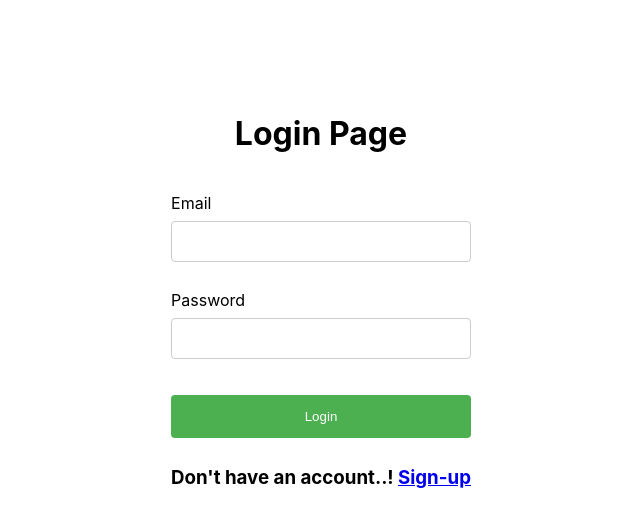
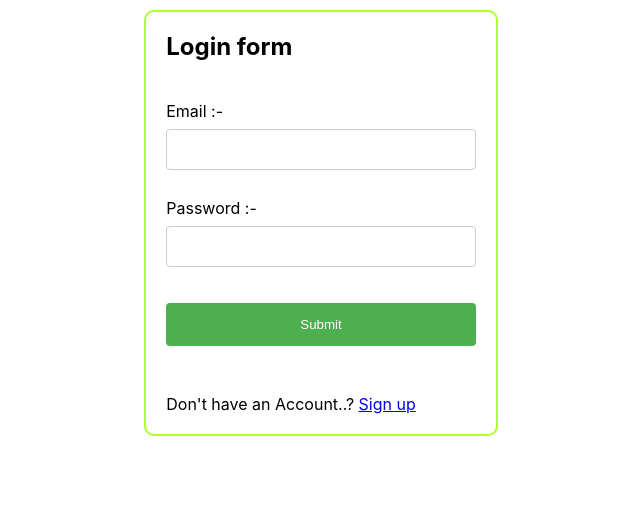
Before and after one commit to sumitkr123/sumit-bhardwaj-Finance-Tracker, a React (Create React App) app: page /login in a window 1280 px wide. Shown: the top 526 px of the page, without its empty margins (319-959 px from the left). Built offline with nearby package versions, Linux system fonts and the light colour scheme.

Commit message:
15-05-23 added yup validation in all forms

```diff
--- a/src/pages/auth_screens/login/index.js
+++ b/src/pages/auth_screens/login/index.js
@@ -1,149 +1,102 @@
+import * as yup from "yup";
+
+import { yupResolver } from "@hookform/resolvers/yup";
+import { useForm } from "react-hook-form";
 import { Link, useNavigate } from "react-router-dom";
-import "../../../assets/styles/login.css";
-import { useEffect, useState } from "react";
-import { FormField } from "../../../components/FormFields/FormField";
 
-const initialValues = {
-  email: "",
-  password: "",
-};
-
-const validationSchema = {
-  email: {
-    label: "Email",
-    type: "email",
-    rules: {
-      required: true,
-    },
-  },
-  password: {
-    label: "Password",
-    type: "password",
-    rules: {
-      required: true,
-      // min: 8,
-    },
-  },
-};
-
-const FieldWrapper = ({ loginForm, setLoginForm, ...rest }) => (
-  <FormField
-    {...rest}
-    {...loginForm}
-    onChange={(value) => {
-      let a = { ...loginForm.values };
-      a[rest.name] = value;
-      setLoginForm((old) => ({ ...old, values: a }));
-    }}
-  />
-);
 
 export const Login = () => {
+  let existingData = JSON.parse(localStorage.getItem("all_users_data"));
+
+  const validationSchema = yup.object().shape({
+    email: yup
+      .string()
+      .trim()
+      .test({
+        name: "email",
+        skipAbsent: true,
+        test(value, ctx) {
+          if (value.trim() === "") {
+            return ctx.createError({
+              message: `**Email can't be empty..!`,
+            });
+          } else {
+            let flag = 0;
+
+            for (let i in existingData) {
+              if (existingData[i].email === value) {
+                flag = 1;
+                break;
+              }
+            }
+
+            if (flag == 0) {
+              return ctx.createError({
+                message: `**Email doesn't exist..!`,
+              });
+            }
+          }
+          return true;
+        },
+      }),
+    password: yup
+      .string()
+      .trim()
+      .test({
+        name: "password",
+        skipAbsent: true,
+        test(value, ctx) {
+          if (value.trim() === "") {
+            return ctx.createError({
+              message: `**Password can't be empty..!`,
+            });
+          } else {
+            let flag = 0;
+
+            for (let i in existingData) {
+              if (
+                existingData[i].email === this.parent.email &&
+                existingData[i].pass === value
+              ) {
+                flag = 1;
+                break;
+              }
+            }
+
+            if (flag == 0) {
+              return ctx.createError({
+                message: `**Password doesn't match..!`,
+              });
+            }
+          }
+          return true;
+        },
+      }),
+  });
+
+  const {
+    register,
+    handleSubmit,
+    formState: { errors },
+  } = useForm({
+    resolver: yupResolver(validationSchema),
+    mode: "all",
+  });
+
   const navigate = useNavigate();
 
-  const [loginForm, setLoginForm] = useState({
-    values: initialValues,
-    errors: {},
-    submit: false,
-  });
-
-  useEffect(() => {
-    if (loginForm.submit === true) {
-      validateFormValues();
-    }
-  }, [loginForm.values]);
-
-  const validateFormValues = () => {
-    const tempErrors = { ...loginForm.errors };
-    Object.keys(validationSchema).forEach((field) => {
-      const errors = getFieldErrors(validationSchema[field], field);
-      if (errors.length) {
-        tempErrors[field] = errors;
-      } else {
-        // delete field errors if exists
-        if (tempErrors[field]) {
-          delete tempErrors[field];
-        }
-      }
-    });
-    setLoginForm((old) => ({ ...old, errors: tempErrors }));
-    return tempErrors;
-  };
-
-  const fieldPropsCommon = {
-    loginForm,
-    setLoginForm,
-  };
-
-  const getFieldErrors = (fieldInfo, fieldName) => {
-    return (
-      Object.keys(fieldInfo["rules"])
-        .map((ruleType) => {
-          switch (ruleType) {
-            case "isExist":
-              return validateExist(
-                fieldInfo["rules"][ruleType],
-                fieldName,
-                loginForm.values[fieldName],
-                fieldInfo["type"]
-              );
-            default:
-              // required
-              return (
-                !loginForm.values[fieldName].trim() &&
-                `${fieldInfo["label"]} is required`
-              );
-          }
-        })
-        // remove false items from the validation messages
-        .filter((item) => item)
-    );
-  };
-
-  const validateExist = (ruleValue, fieldName, fieldValue, fieldType) => {
-    // switch (fieldType) {
-    //   case "file":
-    //     return (
-    //       fieldValue.size > ruleValue &&
-    //       `${fieldName} size cannot exceed ${ruleValue} KB`
-    //     );
-    //   case "number":
-    //     return (
-    //       fieldValue > ruleValue &&
-    //       `${fieldName} cannot exceed ${ruleValue} INR`
-    //     );
-    //   default:
-    //     // for rest of the fields
-    //     return (
-    //       fieldValue.length > ruleValue &&
-    //       `${fieldName} cannot exceed ${ruleValu e} in length`
-    //     );
-    // }
-  };
-
-  const onSubmit = (e) => {
-    e.preventDefault();
-
-    setLoginForm((old) => ({ ...old, submit: true }));
-
-    const newErrors = validateFormValues();
-    if (Object.keys(newErrors).length === 0) {
-      let existingData = JSON.parse(localStorage.getItem("all_users_data"));
-
-      if (existingData) {
+  const onSubmit = async (data) => {
     let randomstr = "";
     randomstr +=
-          loginForm.values.email +
-          loginForm.values.email.split("").reverse().join("") +
-          loginForm.values.password;
+      data.email + data.email.split("").reverse().join("") + data.password;
 
     let flag = 0;
     let auth_data = {};
 
     for (let i in existingData) {
       if (
-            existingData[i].email === loginForm.values.email &&
-            existingData[i].pass === loginForm.values.password
+        existingData[i].email === data.email &&
+        existingData[i].pass === data.password
       ) {
         auth_data = existingData[i];
         flag = 1;
@@ -158,53 +111,41 @@ export const Login = () => {
     } else {
       alert("Email or Password is incorrect..!");
     }
-      } else {
-        navigate("/register");
-      }
-      // const valueToSave = { ...values };
-      // delete valueToSave['receipt_obj']
-      // save(valueToSave);
-      // navigate("/transactions");
-    }
   };
 
   return (
-    <>
     <div className="container">
-        <div className="loginform">
-          <div className="logincontent">
-            <h1>Login Page</h1>
-
+      <div className="formdiv">
+        <form className="form" onSubmit={handleSubmit(onSubmit)}>
+          <h2>Login form</h2>
           <br></br>
           <br></br>
-            <form onSubmit={(e) => onSubmit(e)}>
-              <div className="inputs">
-                <FieldWrapper
-                  type="text"
-                  label="Email"
-                  name="email"
-                  {...fieldPropsCommon}
+          <label>Email :-</label>
+          <input type="email" className="forminputs" {...register("email")} />
+          {errors.email && (
+            <p style={{ color: "red" }}>{errors.email?.message}</p>
+          )}
+          <br />
+          <br />
+          <label>Password :-</label>
+          <input
+            type="password"
+            className="forminputs"
+            {...register("password")}
           />
+          {errors.password && (
+            <p style={{ color: "red" }}>{errors.password?.message}</p>
+          )}
           <br />
-                <FieldWrapper
-                  type="text"
-                  label="Password"
-                  name="password"
-                  {...fieldPropsCommon}
-                />
+          <br />
+          <div className="actions">
+            <input type="submit" name="submit" value={"Submit"} />
           </div>
-              <br></br>
-
-              <input type="submit" name="submit" value={"Login"} />
-              <br></br>
-              <br></br>
-              <h3>
-                Don't have an account..! <Link to={"/register"}>Sign-up</Link>
-              </h3>
+          <br />
+          <br />
+          Don't have an Account..? <Link to={`/register`}>Sign up</Link>
         </form>
       </div>
     </div>
-      </div>
-    </>
   );
 };
--- a/src/pages/auth_screens/register/index.js
+++ b/src/pages/auth_screens/register/index.js
@@ -1,238 +1,164 @@
+import * as yup from "yup";
+
+import { yupResolver } from "@hookform/resolvers/yup";
+import { useForm } from "react-hook-form";
 import { Link, useNavigate } from "react-router-dom";
-import "../../../assets/styles/register.css";
-import { useEffect, useState } from "react";
-import { FormField } from "../../../components/FormFields/FormField";
-import { mailRegex, numRegex, phoneRegex } from "../../../utils/constants";
-
-const initialValues = {
-  name: "",
-  phone: "",
-  email: "",
-  password: "",
-};
-
-const validationSchema = {
-  name: {
-    label: "Name",
-    type: "name",
-    rules: {
-      required: true,
-    },
-  },
-  phone: {
-    label: "Phone no.",
-    type: "phone",
-    rules: {
-      required: true,
-      matchWithRegex: phoneRegex,
-    },
-  },
-  email: {
-    label: "Email",
-    type: "email",
-    rules: {
-      required: true,
-      matchWithRegex: mailRegex,
-    },
-  },
-  password: {
-    label: "Password",
-    type: "password",
-    rules: {
-      required: true,
-    },
-  },
-};
-
-const FieldWrapper = ({ registerForm, setRegisterForm, ...rest }) => (
-  <FormField
-    {...rest}
-    {...registerForm}
-    onChange={(value) => {
-      let a = { ...registerForm.values };
-      a[rest.name] = value;
-      setRegisterForm((old) => ({ ...old, values: a }));
-    }}
-  />
-);
+import {
+  mailRegex,
+  nameRegex,
+  passwordRegex,
+  phoneRegex,
+} from "../../../utils/constants";
 
 export const Register = () => {
-  const navigate = useNavigate();
-
-  const [registerForm, setRegisterForm] = useState({
-    values: initialValues,
-    errors: {},
-    submit: false,
-  });
-
-  useEffect(() => {
-    if (registerForm.submit === true) {
-      validateFormValues();
-    }
-  }, [registerForm.values]);
-
-  const validateFormValues = () => {
-    const tempErrors = { ...registerForm.errors };
-    Object.keys(validationSchema).forEach((field) => {
-      const errors = getFieldErrors(validationSchema[field], field);
-      if (errors.length) {
-        tempErrors[field] = errors;
-      } else {
-        // delete field errors if exists
-        if (tempErrors[field]) {
-          delete tempErrors[field];
-        }
-      }
-    });
-    setRegisterForm((old) => ({ ...old, errors: tempErrors }));
-    return tempErrors;
-  };
-
-  const fieldPropsCommon = {
-    registerForm,
-    setRegisterForm,
-  };
-
-  const getFieldErrors = (fieldInfo, fieldName) => {
-    return (
-      Object.keys(fieldInfo["rules"])
-        .map((ruleType) => {
-          switch (ruleType) {
-            case "matchWithRegex":
-              return validateWithRegex(
-                fieldInfo["rules"][ruleType],
-                fieldInfo["label"],
-                registerForm.values[fieldName],
-                fieldInfo["type"]
-              );
-            default:
-              // required
-              return (
-                !registerForm.values[fieldName].trim() &&
-                `${fieldInfo["label"]} is required`
-              );
-          }
-        })
-        // remove false items from the validation messages
-        .filter((item) => item)
-    );
-  };
-
-  const validateWithRegex = (ruleValue, fieldName, fieldValue, fieldType) => {
-    switch (fieldType) {
-      case "email":
-        return (
-          !fieldValue.match(ruleValue) && `${fieldName} is badly formatted..!`
-        );
-      case "phone":
-        return (
-          !fieldValue.match(ruleValue) && `Please enter valid ${fieldName}..!`
-        );
-      default:
-        // for rest of the fields
-        return (
-          fieldValue.length > ruleValue &&
-          `${fieldName} cannot exceed ${ruleValue} in length`
-        );
-    }
-  };
-
-  const onSubmit = (e) => {
-    e.preventDefault();
-
-    setRegisterForm((old) => ({ ...old, submit: true }));
-
-    const newErrors = validateFormValues();
-    if (Object.keys(newErrors).length === 0) {
   let existingData = JSON.parse(localStorage.getItem("all_users_data"));
 
-      let user_data = {};
-      if (existingData) {
+  const validationSchema = yup.object().shape({
+    name: yup
+      .string()
+      .trim()
+      .required(`**Name can't be empty..!`)
+      .matches(nameRegex, { message: `**Please enter valid name..!` }),
+    phone: yup
+      .string()
+      .trim()
+      .required(`**Phone no. can't be empty..!`)
+      .matches(phoneRegex, { message: `**Please enter valid number..!` }),
+    email: yup
+      .string()
+      .trim()
+      .required(`**Email can't be empty..!`)
+      .matches(mailRegex, { message: `**Please enter valid email..!` })
+      .test({
+        name: "email",
+        skipAbsent: true,
+        test(value, ctx) {
           let flag = 0;
+
           for (let i in existingData) {
-          if (existingData[i].email === registerForm.values.email) {
+            if (existingData[i].email === value) {
               flag = 1;
               break;
             }
           }
 
-        if (flag === 1) {
-          alert("Email already exists..!");
-        } else {
+          if (flag == 1) {
+            return ctx.createError({
+              message: `**Email already exists..!`,
+            });
+          }
+
+          return true;
+        },
+      }),
+    password: yup
+      .string()
+      .trim()
+      .required(`**Password can't be empty..!`)
+      .min(8, `**Please enter password of at-least 8 characters..!`)
+      .matches(passwordRegex, `**Please enter valid password..!`),
+  });
+
+  const {
+    register,
+    handleSubmit,
+    formState: { errors },
+  } = useForm({
+    resolver: yupResolver(validationSchema),
+    mode: "all",
+  });
+
+  const navigate = useNavigate();
+
+  const onSubmit = async (data) => {
+    let user_data = {};
+    if (existingData) {
       user_data["id"] = existingData[existingData.length - 1].id + 1;
-          user_data["name"] = registerForm.values.name;
-          user_data["phone"] = registerForm.values.phone;
-          user_data["email"] = registerForm.values.email;
-          user_data["pass"] = registerForm.values.password;
+      user_data["name"] = data.name;
+      user_data["phone"] = data.phone;
+      user_data["email"] = data.email;
+      user_data["pass"] = data.password;
 
       existingData.push(user_data);
 
       localStorage.setItem("all_users_data", JSON.stringify(existingData));
 
       navigate("/login");
-        }
     } else {
       user_data["id"] = 1;
-        user_data["name"] = registerForm.values.name;
-        user_data["phone"] = registerForm.values.phone;
-        user_data["email"] = registerForm.values.email;
-        user_data["pass"] = registerForm.values.password;
+      user_data["name"] = data.name;
+      user_data["phone"] = data.phone;
+      user_data["email"] = data.email;
+      user_data["pass"] = data.password;
 
       localStorage.setItem("all_users_data", JSON.stringify([user_data]));
 
       navigate("/login");
     }
-    }
   };
 
   return (
-    <>
     <div className="container">
-        <div className="registerform">
-          <div className="registercontent">
-            <h1>Register Page</h1>
-
+      <div className="formdiv">
+        <form className="form" onSubmit={handleSubmit(onSubmit)}>
+          <h2>Register form</h2>
           <br></br>
           <br></br>
-            <form onSubmit={(e) => onSubmit(e)}>
-              <div className="inputs">
-                <FieldWrapper
-                  type="text"
-                  label="Name"
-                  name="name"
-                  {...fieldPropsCommon}
+          <label>Name :-</label>
+          <input type="text" className="forminputs" {...register("name")} />
+          {errors.name && (
+            <p style={{ color: "red" }}>{errors.name?.message}</p>
+          )}
+          <br />
+          <br />
+          <label>Phone :-</label>
+          <input type="number" className="forminputs" {...register("phone")} />
+          {errors.phone && (
+            <p style={{ color: "red" }}>{errors.phone?.message}</p>
+          )}
+          <br />
+          <br />
+          <label>Email :-</label>
+          <input type="email" className="forminputs" {...register("email")} />
+          {errors.email && (
+            <p style={{ color: "red" }}>{errors.email?.message}</p>
+          )}
+          <br />
+          <br />
+          <label>Password :-</label>
+          <input
+            type="password"
+            className="forminputs"
+            {...register("password")}
           />
-                <FieldWrapper
-                  type="text"
-                  label="Phone"
-                  name="phone"
-                  {...fieldPropsCommon}
-                />
-                <FieldWrapper
-                  type="text"
-                  label="Email"
-                  name="email"
-                  {...fieldPropsCommon}
-                />
-                <FieldWrapper
-                  type="text"
-                  label="Password"
-                  name="password"
-                  {...fieldPropsCommon}
-                />
+          {errors.password && (
+            <p style={{ color: "red" }}>{errors.password?.message}</p>
+          )}
+          <br />
+          <br />
+          {errors.password && (
+            <p style={{ color: "red" }}>
+              **Please enter strong password..!
+              <br />
+              **First-letter should be capital character,
+              <br />
+              **After that 1 or more characters,
+              <br />
+              **And than should contain 1 character from [@,$,.] ,
+              <br />
+              **And than numbers or alphabetic characters..!
+            </p>
+          )}
+          <br />
+          <br />
+          <div className="actions">
+            <input type="submit" name="submit" value={"Submit"} />
           </div>
-              <br></br>
-
-              <input type="submit" name="submit" value={"Register"} />
-              <br></br>
-              <br></br>
-              <h3>
-                Already have an account..! <Link to={"/login"}>Sign-in</Link>
-              </h3>
+          <br />
+          <br />
+          Already have an Account..? <Link to={`/login`}>Sign in</Link>
         </form>
       </div>
     </div>
-      </div>
-    </>
   );
 };
```
Also changed, not shown: src/pages/core/add_transaction/index.js (+87 -1 lines), src/utils/constants.js. Lines whose indentation alone changed are shown as unchanged.
